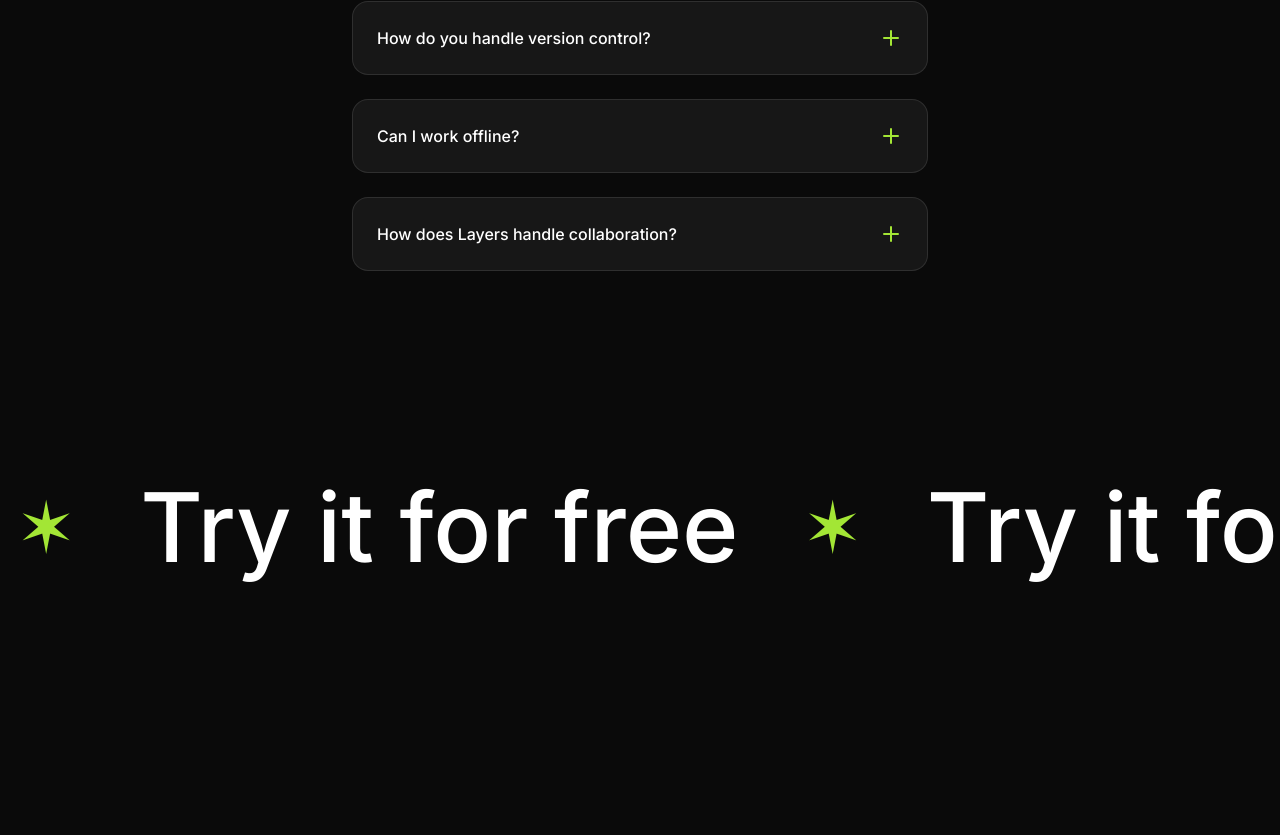
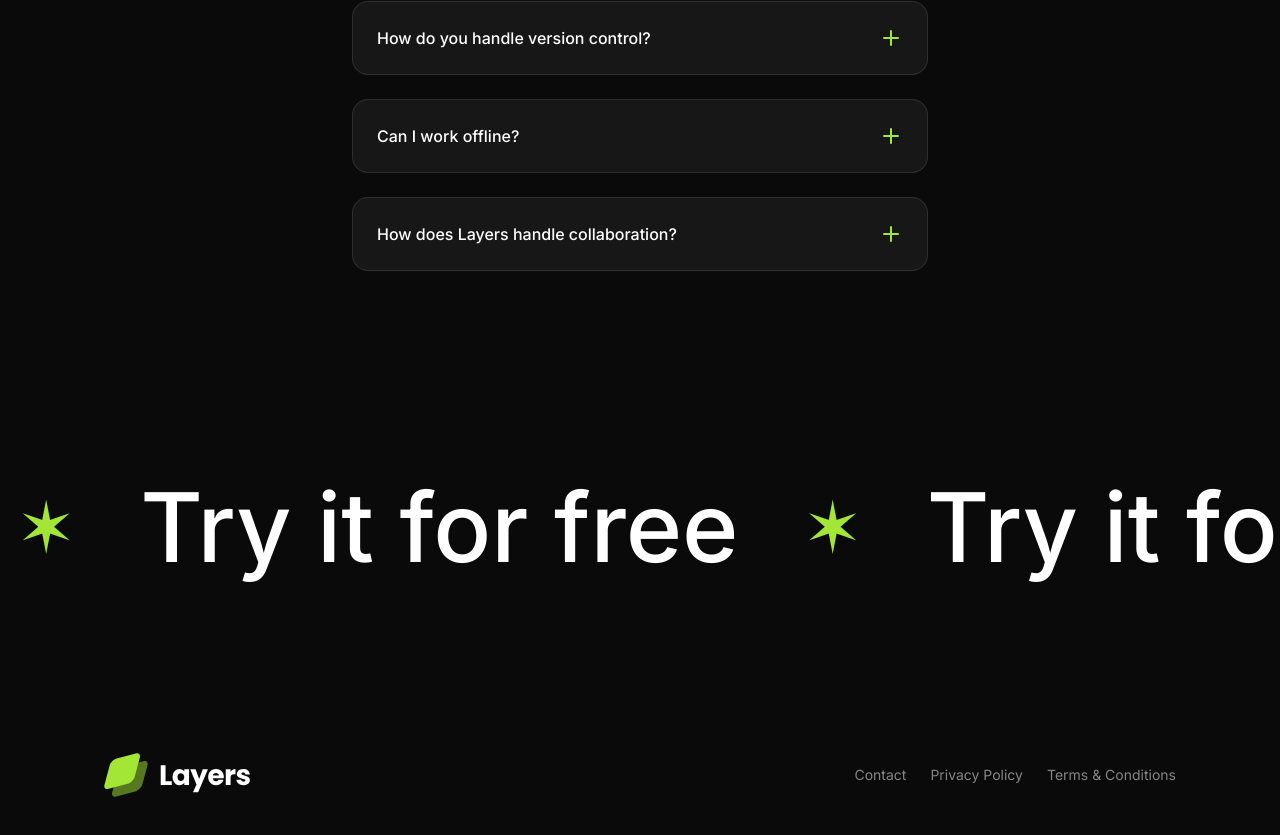
Before and after one commit to JoyBrar2001/SaaS-Landing-Page-5, a Next.js app: page / in a window 1280 px wide. Shown: the part 4551-5386 px from the top of the page. Before the commit the page ends 5238 px from the top, so only its background shows below. Built offline with nearby package versions, Linux system fonts and the light colour scheme.

Commit message:
Footer done

```diff
--- a/src/app/page.tsx
+++ b/src/app/page.tsx
@@ -6,6 +6,7 @@
 import Integrations from "@/sections/Integrations";
 import Faqs from "@/sections/Faqs";
 import CallToAction from "@/sections/CallToAction";
+import Footer from "@/sections/Footer";
 
 export default function Home() {
   return (
@@ -18,6 +19,7 @@
       <Integrations />
       <Faqs />
       <CallToAction />
+      <Footer />
     </>
   );
 }
--- /dev/null
+++ b/src/sections/Footer.tsx
@@ -0,0 +1,39 @@
+import Image from "next/image";
+import logoImage from "@/assets/images/logo.svg";
+
+const footerLinks = [
+  { href: "#", label: "Contact" },
+  { href: "#", label: "Privacy Policy" },
+  { href: "#", label: "Terms & Conditions" },
+];
+
+export default function Footer() {
+  return (
+    <footer className="py-16">
+      <div className="container">
+        <div className="flex flex-col md:flex-row md:justify-between items-center gap-6">
+          <div>
+            <Image
+              src={logoImage}
+              alt="Layers logo"
+            />
+          </div>
+
+          <div>
+            <nav className="flex gap-6">
+              {footerLinks.map((link) => (
+                <a
+                  key={link.label}
+                  className="text-white/50 text-sm"
+                  href={link.href}
+                >
+                  {link.label}
+                </a>
+              ))}
+            </nav>
+          </div>
+        </div>
+      </div>
+    </footer>
+  );
+}
```
